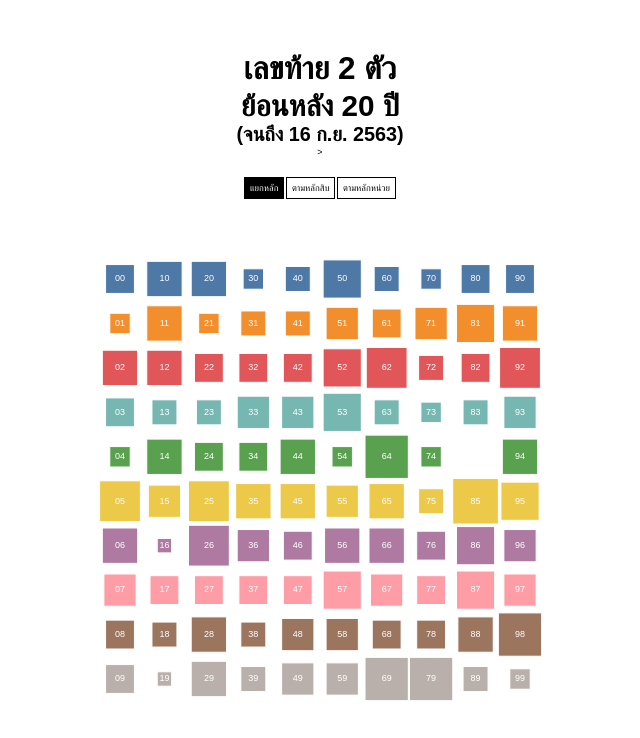
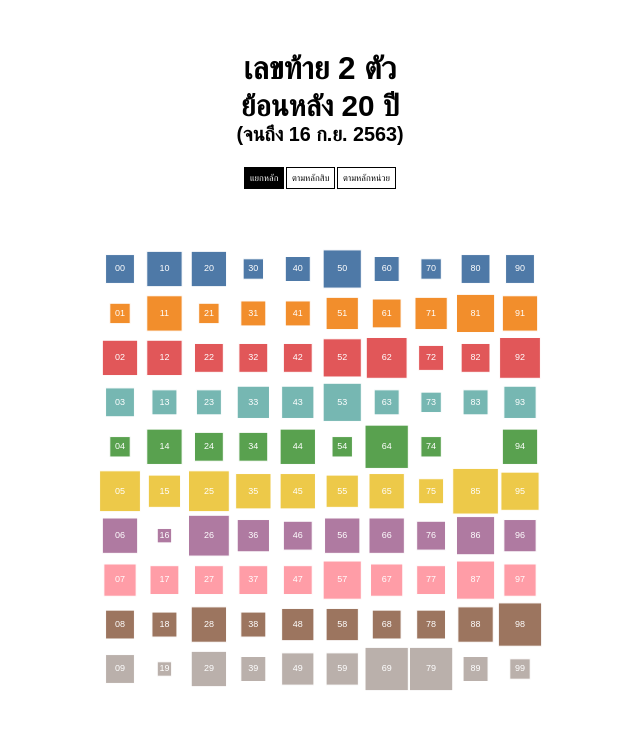
Before and after one commit to puripant/thai-lottery-stat, a plain HTML site: page index.html in a window 1280 px wide. Shown: the whole page, without its empty margins (320-960 px from the left). Drawn offline with nearby package versions, Linux system fonts and the light colour scheme; a web font is replaced by a local one.

Commit message:
Remove one character from the text

```diff
--- a/index.html
+++ b/index.html
@@ -27,7 +27,7 @@
 </head>
 
 <body>
-  <div id=title><h2>เลขท้าย 2 ตัว</h2><h3>ย้อนหลัง 20 ปี</h3><h4>(จนถึง 16 ก.ย. 2563)</h4>></div>
+  <div id=title><h2>เลขท้าย 2 ตัว</h2><h3>ย้อนหลัง 20 ปี</h3><h4>(จนถึง 16 ก.ย. 2563)</h4></div>
   <div id="project-button-default" class="button noselect highlighted" onclick="project_along('default')">แยกหลัก</div>
   <div id="project-button-x" class="button noselect" onclick="project_along('x')">ตามหลักสิบ</div>
   <div id="project-button-y" class="button noselect" onclick="project_along('y')">ตามหลักหน่วย</div>
```
